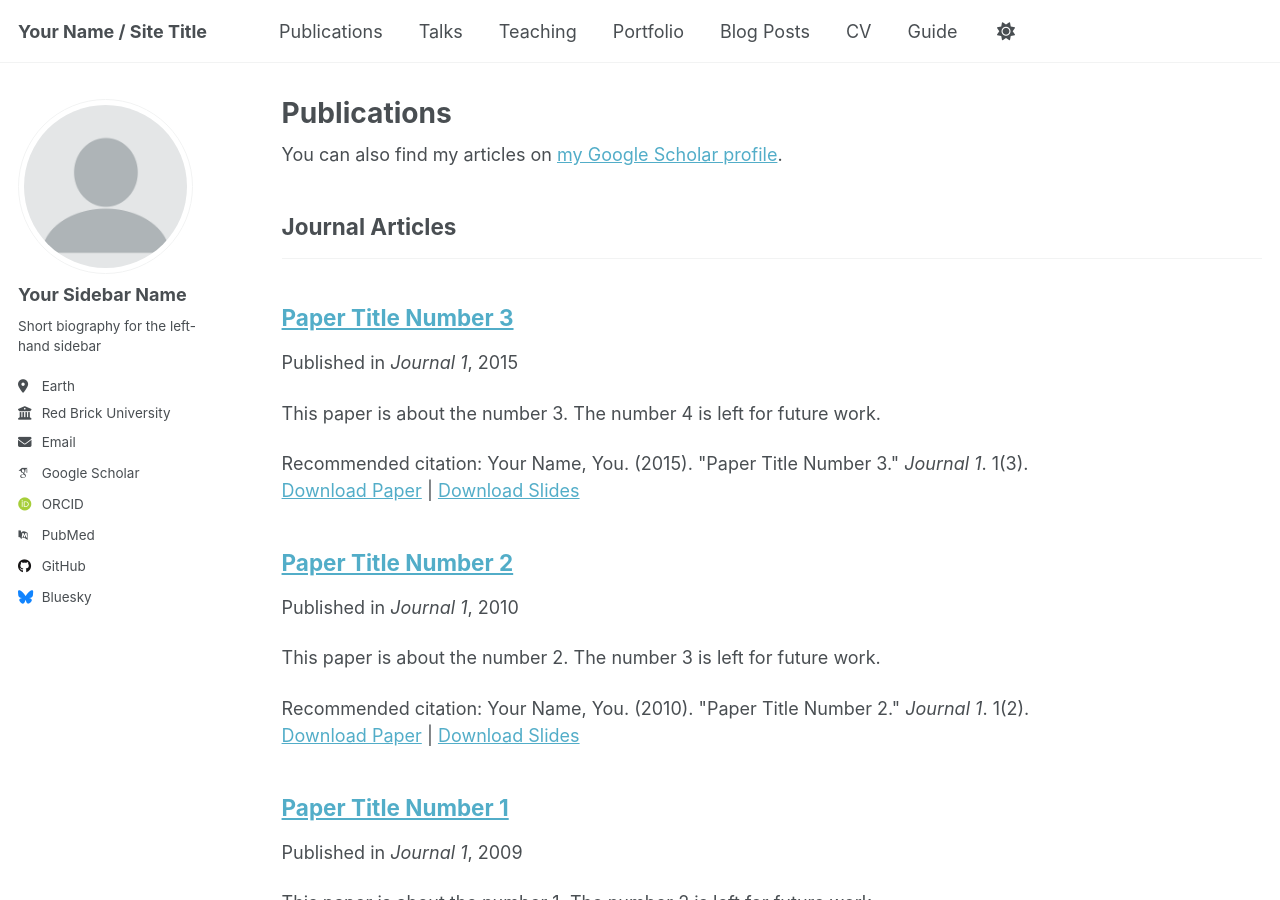
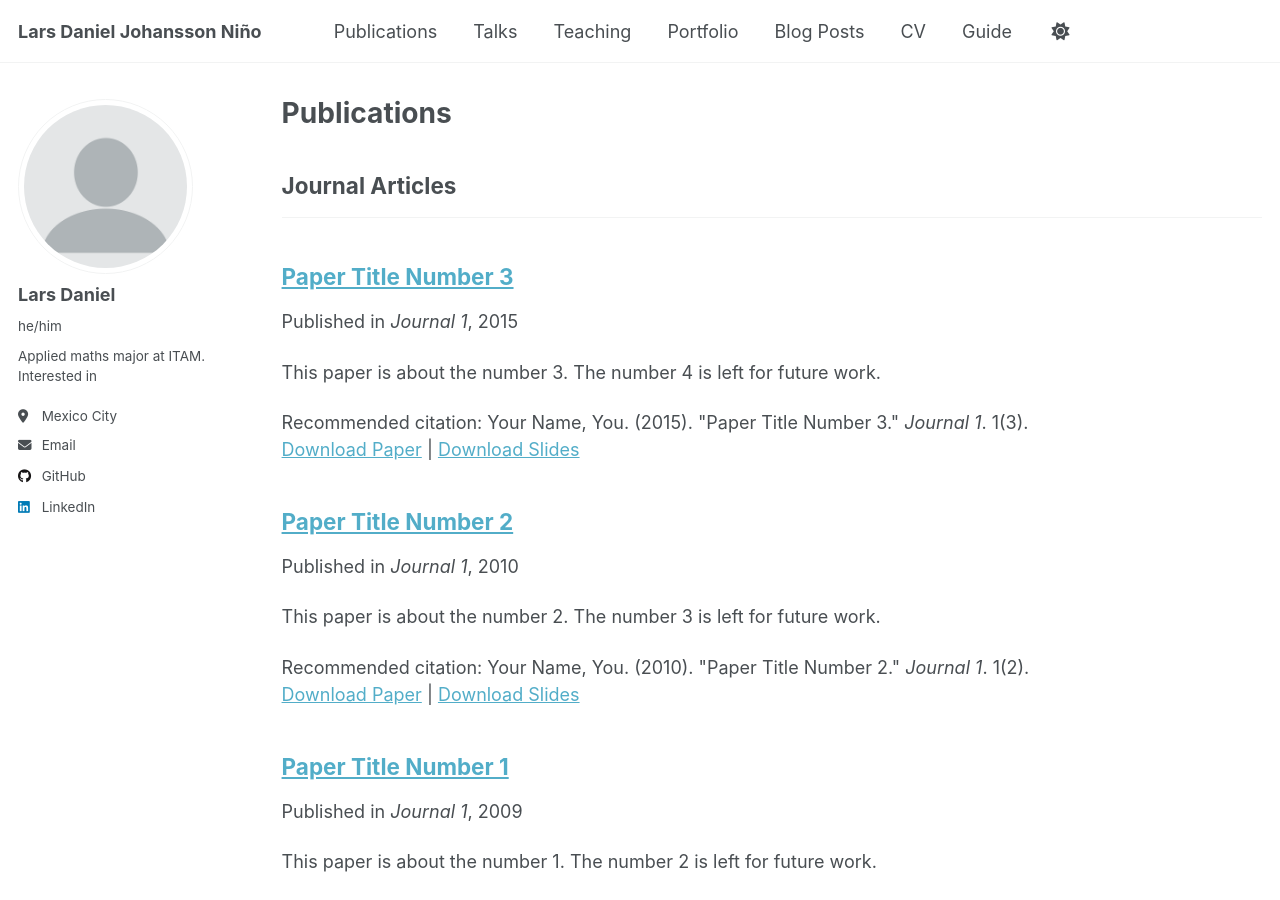
Before and after one commit to LarsDanielJohaN/LarsDanielJohaN.github.io, a Jekyll site: the page built from _pages/publications.html, in a window 1280 px wide and 900 px high. Built offline with Jekyll 4.4.1, drawn with Linux system fonts in a browser that asks for light colours; some web fonts are replaced; a script that is not in the unit is left out.

Commit message:
Update _config.yml

```diff
--- a/_config.yml
+++ b/_config.yml
@@ -9,11 +9,11 @@
 # Basic Site Settings
 locale                   : "en-US"
 site_theme               : "default"
-title                    : "Your Name / Site Title"
+title                    : "Lars Daniel Johansson Niño"
 title_separator          : "-"
 name                     : &name "Your Name"
 description              : &description "personal description"
-url                      : https://academicpages.github.io # the base hostname & protocol for your site e.g. "https://[your GitHub username].github.io" or if you already have some other page hosted on Github then use "https://[your GitHub username].github.io/[Your Repo Name]"
+url                      : https://larsdanieljohan.github.io # the base hostname & protocol for your site e.g. "https://[your GitHub username].github.io" or if you already have some other page hosted on Github then use "https://[your GitHub username].github.io/[Your Repo Name]"
 baseurl                  : "" # the subpath of your site, e.g. "/blog"
 repository               : "academicpages/academicpages.github.io"
 
@@ -23,60 +23,37 @@
 author:
   # Biographic information
   avatar           : "profile.png"
-  name             : "Your Sidebar Name"
-  pronouns         : # example: "she/her"
-  bio              : "Short biography for the left-hand sidebar"
-  location         : "Earth"
-  employer         : "Red Brick University"
-  uri              : # URL
-  email            : "none@example.org"
+  name             : "Lars Daniel"
+  pronouns         : "he/him" # example: "she/her"
+  bio              : "Applied maths major at ITAM. Interested in "
+  location         : "Mexico City"
+  #employer         : "Red Brick University"
+  #uri              : # URL
+  email            : "LJOHANSS@ITAM.MX"
 
   # Academic websites
-  academia         : # URL
-  arxiv            : # URL - Update with the correct link to your profile
-  googlescholar    : "https://scholar.google.com/citations?user=PS_CX0AAAAAJ"
-  inspire-hep      : # URL
-  impactstory      : # URL
-  orcid            : "http://orcid.org/yourorcidurl"
-  semantic         : # URL
-  pubmed           : "https://www.ncbi.nlm.nih.gov/pubmed/?term=john+snow"
-  researchgate     : # URL
-  scopus           : # URL
+  #academia         : # URL
+  #arxiv            : # URL - Update with the correct link to your profile
+  #googlescholar    : "https://scholar.google.com/citations?user=PS_CX0AAAAAJ"
+  #inspire-hep      : # URL
+  #impactstory      : # URL
+  #orcid            : "http://orcid.org/yourorcidurl"
+  #semantic         : # URL
+  #pubmed           : "https://www.ncbi.nlm.nih.gov/pubmed/?term=john+snow"
+  #researchgate     : # URL
+  #scopus           : # URL
 
   # Repositories and software development
-  bitbucket        : # Username - Update with your username on the site
-  codepen          : # Username
-  dribbble         : # Username
-  github           : "academicpages"
-  kaggle           : # Username
-  stackoverflow    : # User number or user number and name (i.e., use "1" or "1/jeff-atwood")
+  #bitbucket        : # Username - Update with your username on the site
+  #codepen          : # Username
+  #dribbble         : # Username
+  github           : "LarsDanielJohaN"
+  #kaggle           : # Username
+  #stackoverflow    : # User number or user number and name (i.e., use "1" or "1/jeff-atwood")
 
   # Social media
-  artstation       : # Username
-  bluesky          : "bsky.app" # Replace this with you Bluesky username
-  facebook         : # Username
-  flickr           : # Username
-  foursquare       : # Username
-  goodreads        : # Username
-  google_plus      : # Username
-  keybase          : # Username
-  instagram        : # Username
-  lastfm           : # Username
-  linkedin         : # Username
-  mastodon         : # URL
-  medium           : # URL
-  pinterest        : # Username
-  soundcloud       : # Username
-  steam            : # Username
-  telegram         : # URL
-  tumblr           : # Username
-  twitter          : # Username for X / Twitter
-  vine             : # Username
-  weibo            : # Username
-  wikipedia        : # Username
-  xing             : # Username
-  youtube          : # Username
-  zhihu            : # Username
+
+  linkedin         : "Lars Daniel Johansson Niño"
 
 # Publication Category - The following the list of publication categories and their headings
 publication_category:
```
